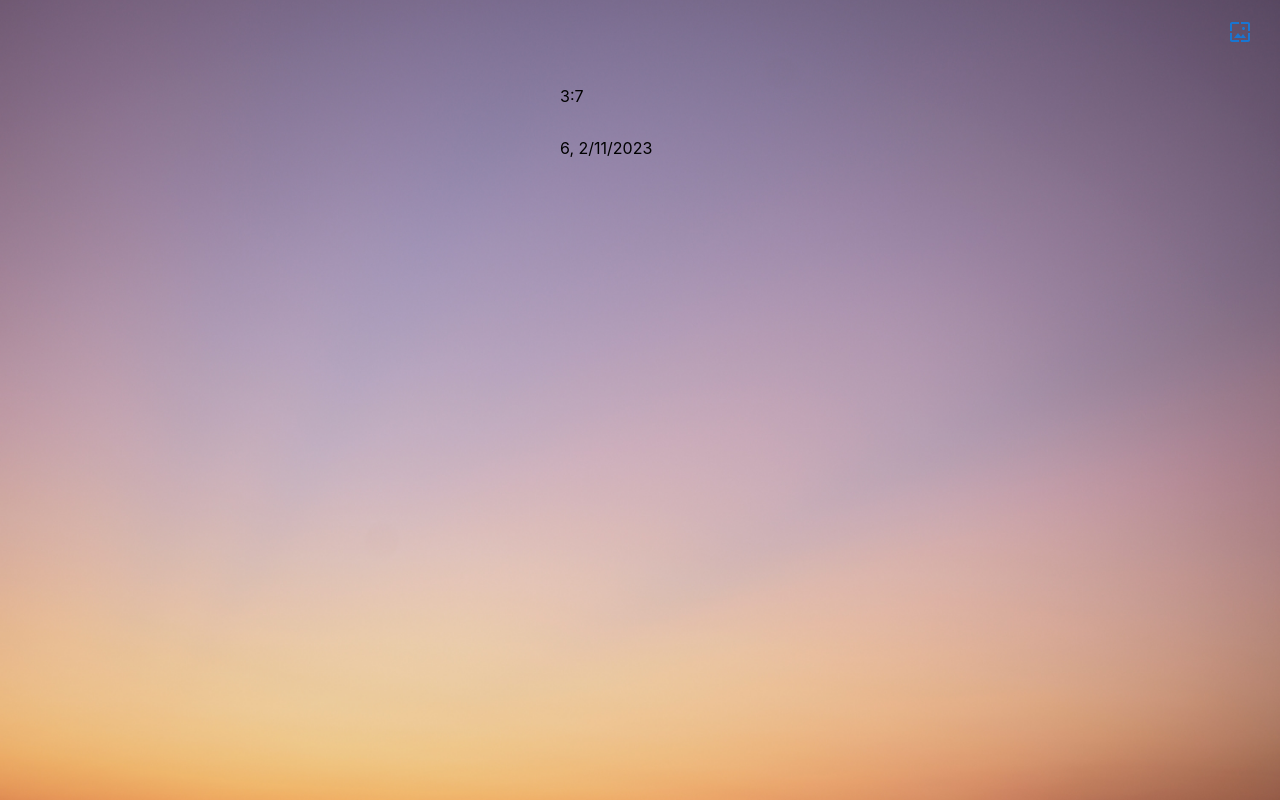
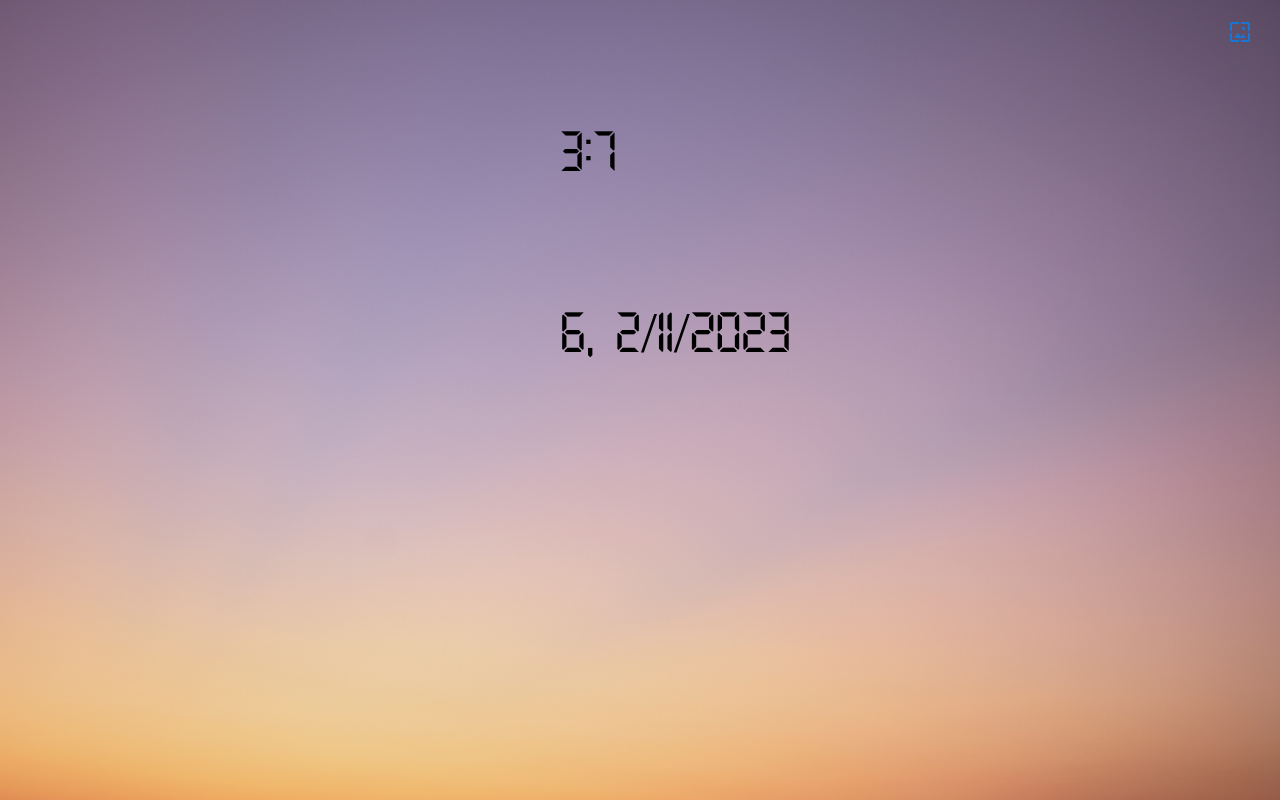
Before and after one commit to ossd-s23/always-on-time, a React (Create React App) app in the folder web-ext/: page / in a window 1280 px wide. Built offline with nearby package versions, Linux system fonts and the light colour scheme.

Commit message:
Add digital fonts, edit css

```diff
--- a/web-ext/src/App.css
+++ b/web-ext/src/App.css
@@ -10,6 +10,7 @@
 }
 
 .timeBlock{
+  font-family: "Technology";
   margin-left: auto;
   margin-right: auto;
   vertical-align: middle;
@@ -18,6 +19,7 @@
   left: 50%;
   margin-top: -50px;
   margin-left: -80px;
+  font-size: 4.5vw;
 }
 
 .time {
--- a/web-ext/src/index.css
+++ b/web-ext/src/index.css
@@ -11,3 +11,9 @@ code {
   font-family: source-code-pro, Menlo, Monaco, Consolas, 'Courier New',
     monospace;
 }
+
+@font-face {
+  font-family: "Technology";
+  src: local("Technology"),
+   url("./fonts/Technology.ttf") format("truetype");
+  }
--- a/web-ext/src/index.js
+++ b/web-ext/src/index.js
@@ -3,6 +3,7 @@ import ReactDOM from 'react-dom/client';
 import './index.css';
 import App from './App';
 import reportWebVitals from './reportWebVitals';
+import './fonts/Technology.ttf';
 
 const root = ReactDOM.createRoot(document.getElementById('root'));
 root.render(
```
Also changed, not shown: web-ext/src/fonts/Technology.ttf (added).
